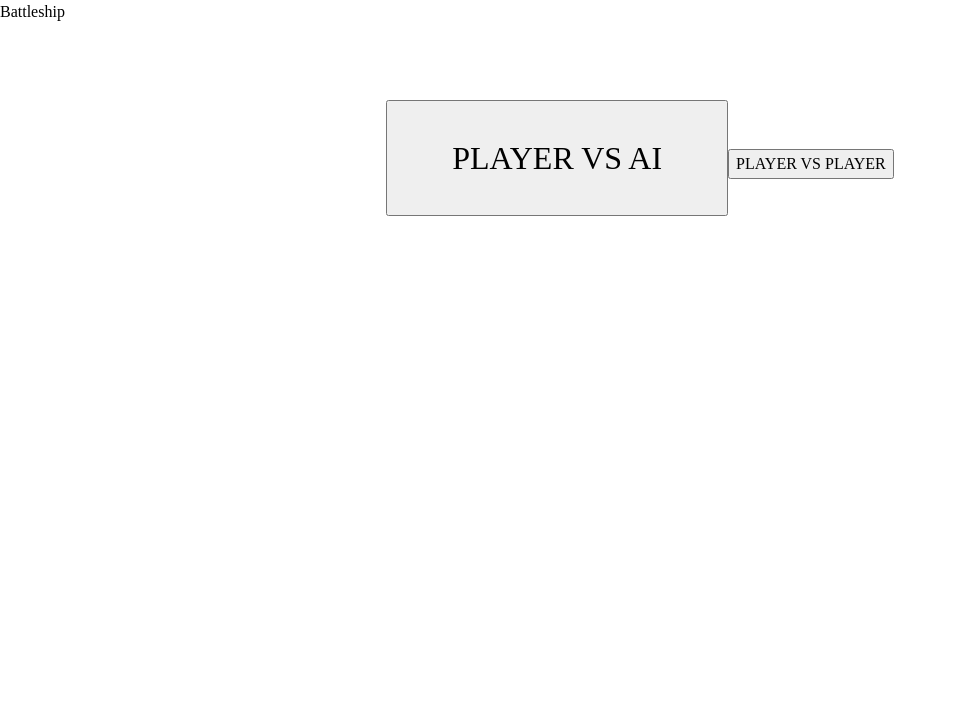
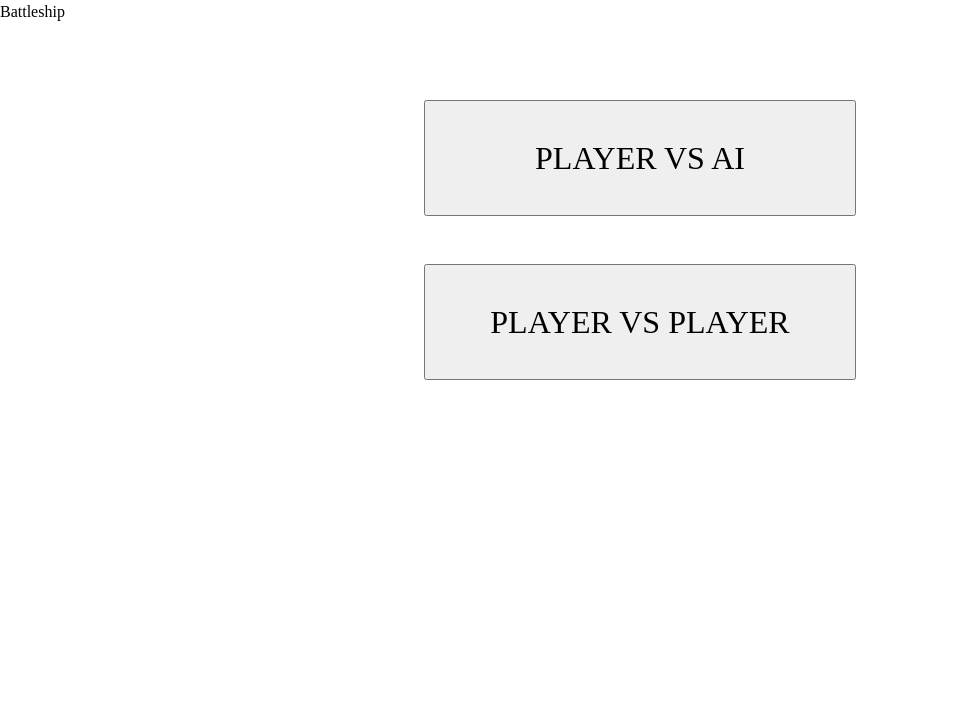
Before and after one commit to V1IRuZ/battleship, a website built with webpack: page src/template.html in a window 1280 px wide. Shown: the whole page, without its empty margins (0-957 px from the left). Built offline with nearby package versions, Linux system fonts and the light colour scheme.

Commit message:
style(css): adjust menu buttons placements

```diff
--- a/src/styles.css
+++ b/src/styles.css
@@ -97,7 +97,14 @@ main {
 
 /* MENU */
 
-.single-player {
+.menu {
+  display: flex;
+  flex-direction: column;
+  gap: 3em;
+}
+
+.single-player,
+.pvp {
   padding: 1em 2em;
   font-size: 2rem;
 }
```
